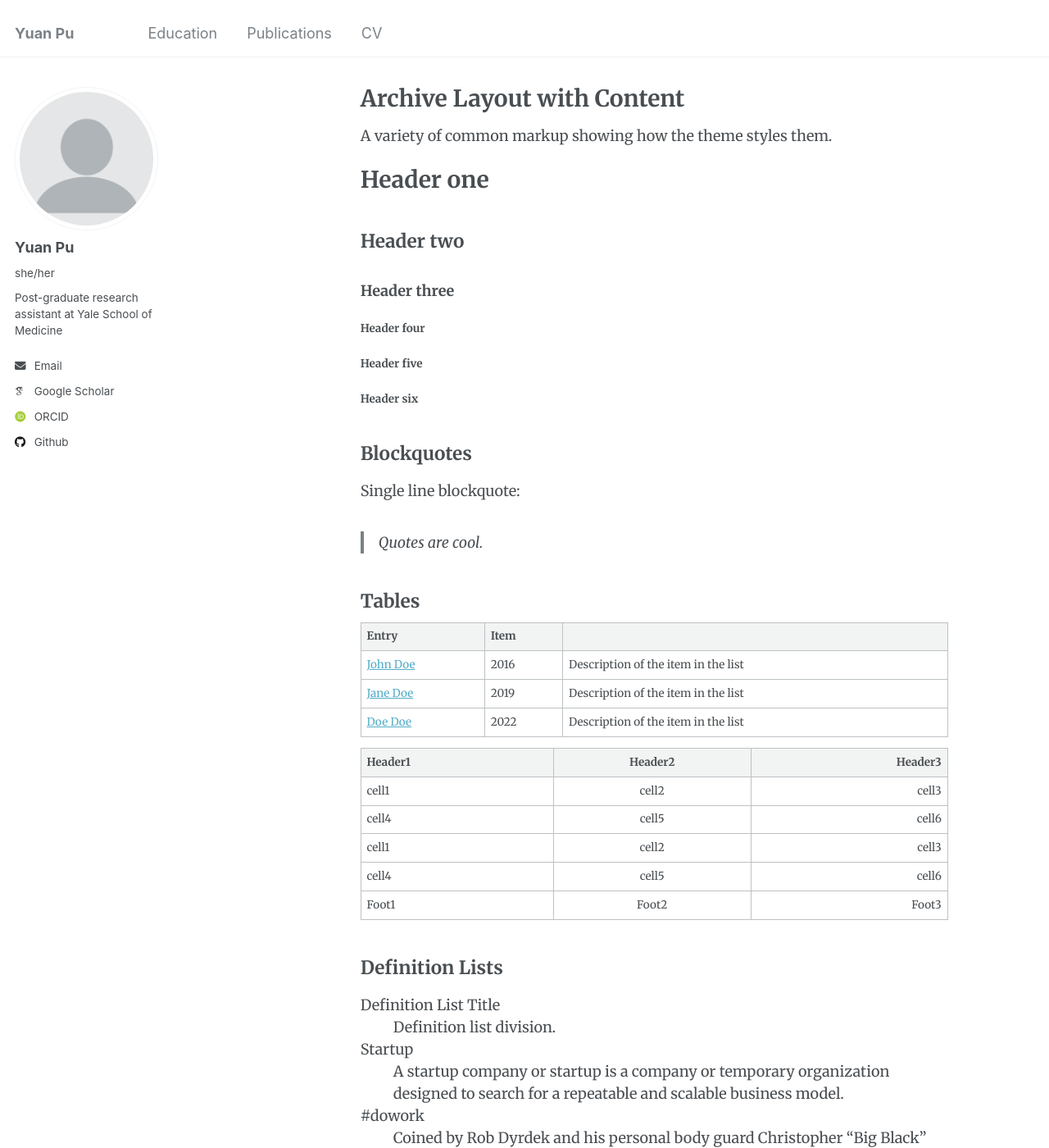
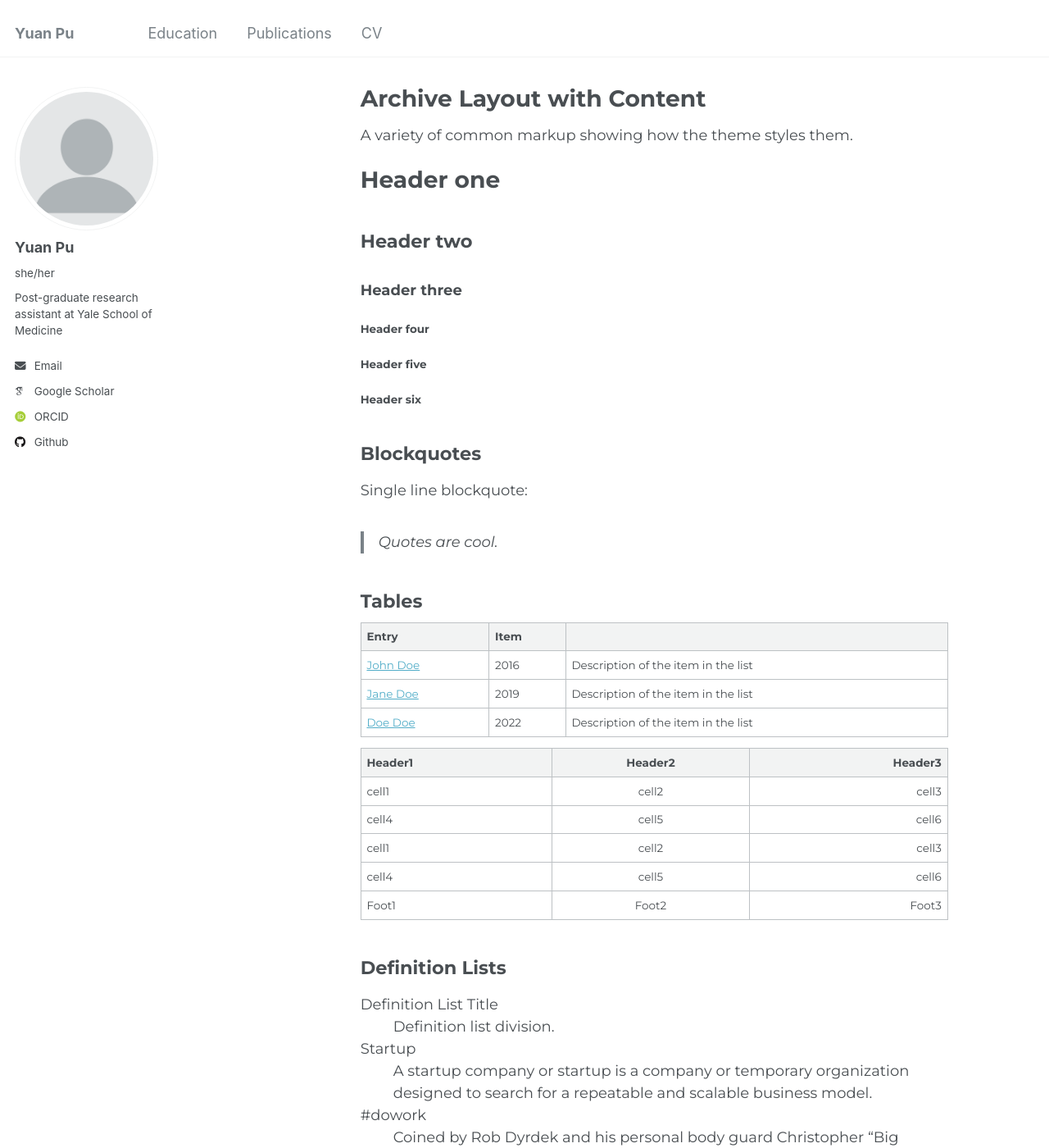
Before and after one commit to yuan-pu/yuan-pu_academicPages, a Jekyll site: the page built from _pages/archive-layout-with-content.md, in a window 1280 px wide and 1400 px high. Shown: the whole window at 82% size. Built offline with Jekyll 4.4.1, drawn with Linux system fonts in a browser that asks for light colours; some web fonts are replaced.

Commit message:
Update _variables.scss

```diff
--- a/_sass/_variables.scss
+++ b/_sass/_variables.scss
@@ -28,9 +28,9 @@ $bodoni                     : "Bodoni MT", serif;
 $calisto                    : "Calisto MT", serif;
 $garamond                   : Garamond, serif;
 
-$global-font-family         : "Merriweather", "Montserrat", $sans-serif; // sans-serif or serif
-$header-font-family         : "Merriweather", "Montserrat", $sans-serif; // sans-serif or serif
-$caption-font-family        : "Merriweather", "Montserrat", $sans-serif; // sans-serif or serif
+$global-font-family         : "Montserrat", $sans-serif; // sans-serif or serif
+$header-font-family         : "Montserrat", $sans-serif; // sans-serif or serif
+$caption-font-family        : "Montserrat", $sans-serif; // sans-serif or serif
 
 /* type scale */
 $type-size-1                : 2.441em;  // ~39.056px
```
